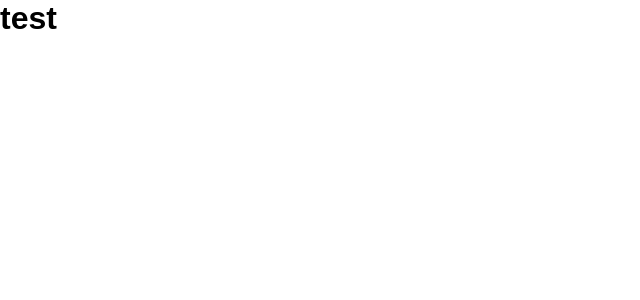
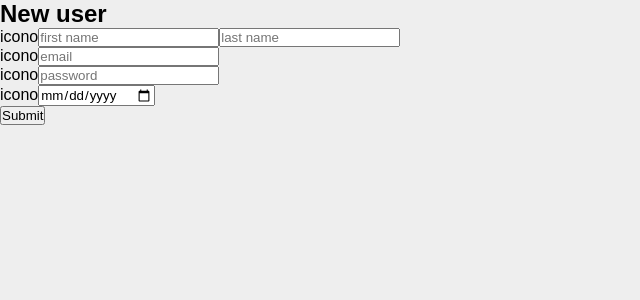
Before and after one commit to axelbriandip/users-crud, a React (Vite) app: page / in a window 1280 px wide. Shown: the top 300 px of the page, without its empty margins (0-640 px from the left). Built offline with nearby package versions, Linux system fonts and the light colour scheme.

Commit message:
formulario creado

```diff
--- a/src/App.jsx
+++ b/src/App.jsx
@@ -1,9 +1,10 @@
+import UsersForm from './components/UsersForm';
 import './styles.css';
 
 function App() {
   return (
     <div className="App">
-      <h1>test</h1>
+      <UsersForm/>
     </div>
   )
 }
--- /dev/null
+++ b/src/components/UsersForm.jsx
@@ -0,0 +1,37 @@
+import React, { useEffect, useState } from 'react';
+
+const UsersForm = () => {
+    // creación de estados
+    const [ firstName, setFirstName ] = useState('');
+    const [ lastName, setLastName ] = useState('');
+    const [ email, setEmail ] = useState('');
+    const [ password, setPassword ] = useState('');
+    const [ birthday, setBirthday ] = useState('');
+    return (
+        <div>
+            <form>
+                <h2>New user</h2>
+                <div className="container-input">
+                    <span>icono</span>
+                    <input type="text" placeholder='first name' value={firstName} onChange={e => setFirstName(e.target.value)}/>
+                    <input type="text" placeholder='last name' value={lastName} onChange={e => setLastName(e.target.value)}/>
+                </div>
+                <div className="container-input">
+                    <span>icono</span>
+                    <input type="email" placeholder='email' value={email} onChange={e => setEmail(e.target.value)}/>
+                </div>
+                <div className="container-input">
+                    <span>icono</span>
+                    <input type="text" placeholder='password' value={password} onChange={e => setPassword(e.target.value)}/>
+                </div>
+                <div className="container-input">
+                    <span>icono</span>
+                    <input type="date" value={birthday} onChange={e => setBirthday(e.target.value)}/>
+                </div>
+                <button>Submit</button>
+            </form>
+        </div>
+    );
+};
+
+export default UsersForm;
--- a/src/styles.css
+++ b/src/styles.css
@@ -4,3 +4,12 @@
   box-sizing: border-box;
   font-family: sans-serif;
 }
+
+:root {
+  --white: #eee;
+  --black: #333;
+}
+
+body {
+  background-color: var(--white);
+}
```
